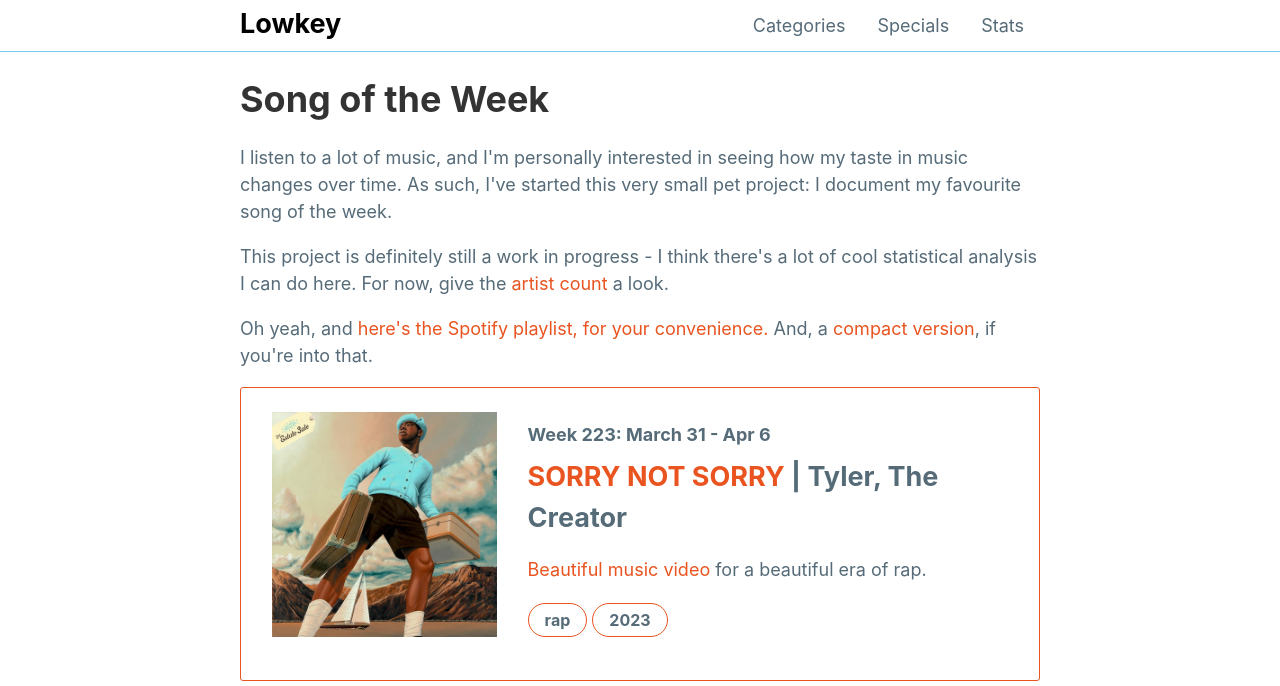
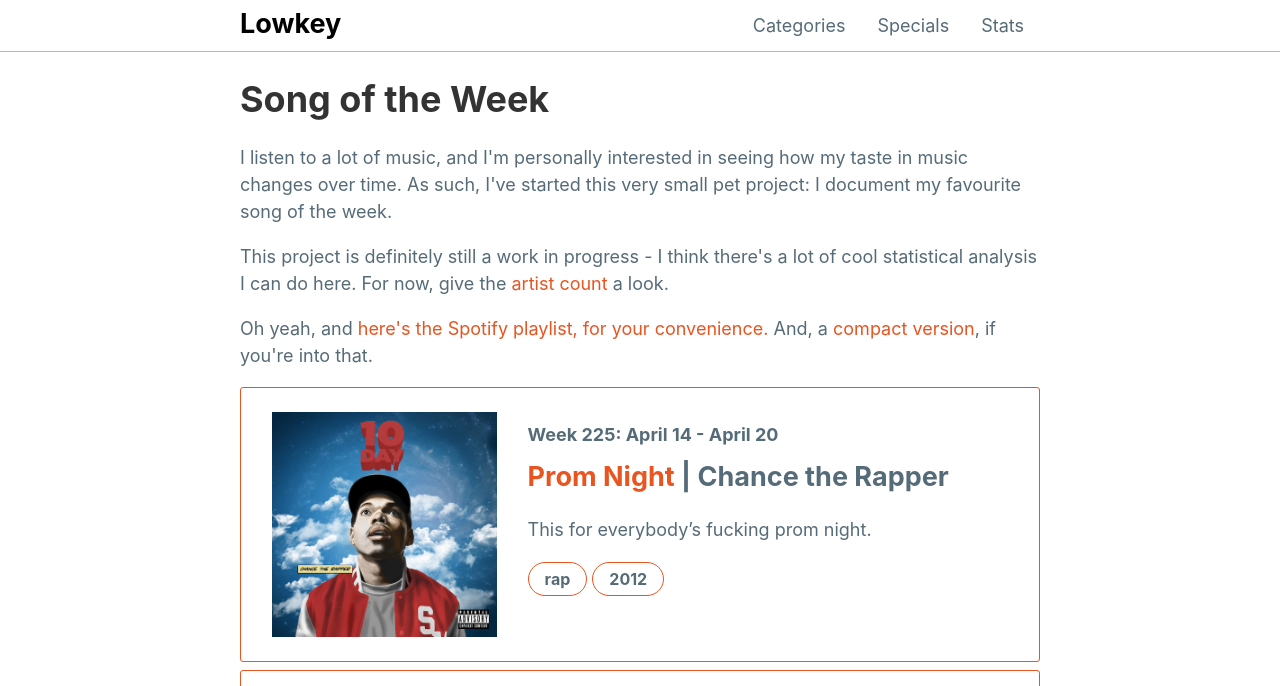
Before and after one commit to mattxwang/lowkey, a Jekyll site: the page built from stats/song-of-the-week.html, in a window 1280 px wide and 1400 px high, cut to the strip 0-686 px from the top of the window. Built offline with Jekyll 4.4.1, drawn with Linux system fonts in a browser that asks for light colours; comment, search, counter and statistics services are not loaded; some of the changed text lies outside the part shown.

Commit message:
Catching up

```diff
--- a/_data/sotw.yml
+++ b/_data/sotw.yml
@@ -2502,7 +2502,7 @@
   year: 2023
   blurb: I have never cackled so much while being thoroughly amazed by a project's production. This one is closer to easy listening compared to ... some of the other songs. Those scare me.
 week223:
-  week: "Week 223: March 31 - Apr 6"
+  week: "Week 223: March 31 - April 6"
   title: "SORRY NOT SORRY"
   artists:
   - "Tyler, The Creator"
@@ -2511,3 +2511,23 @@
   genre: "rap"
   year: 2023
   blurb: "[Beautiful music video](https://www.youtube.com/watch?v=LSIOcCcEVaE) for a beautiful era of rap."
+week224:
+  week: "Week 224: April 7 - April 13"
+  title: "pg baby"
+  artists:
+  - "redveil"
+  album: "Learn 2 Swim"
+  album_art: "learn-2-swim.jpeg"
+  genre: "rap"
+  year: 2022
+  blurb: On a redveil grind.
+week225:
+  week: "Week 225: April 14 - April 20"
+  title: "Prom Night"
+  artists:
+  - "Chance the Rapper"
+  album: "10 Day"
+  album_art: "10-day.jpeg"
+  genre: "rap"
+  year: 2012
+  blurb: This for everybody's fucking prom night.
```
Also changed, not shown: img/albums/10-day.jpeg (added), img/albums/learn-2-swim.jpeg (added).
